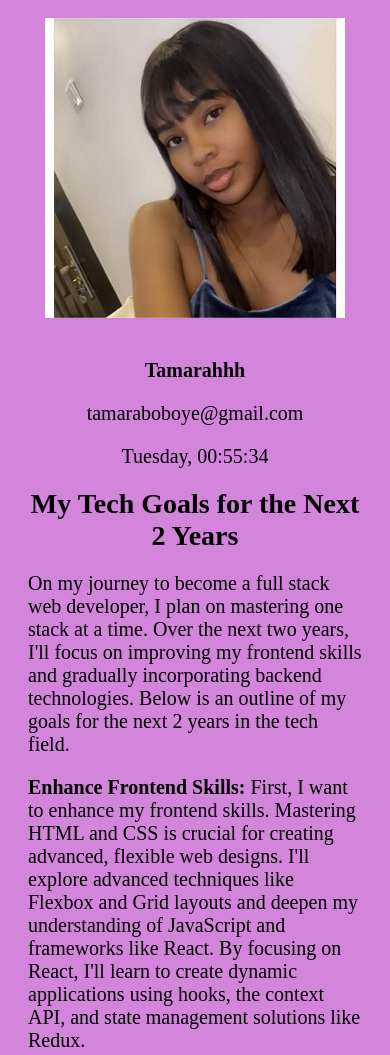
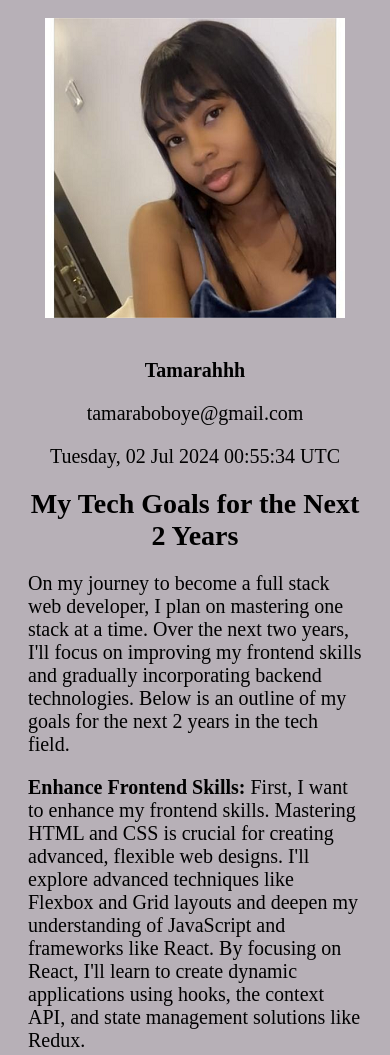
Before and after one commit to Tamarahhh/techgoals, a plain HTML site: page index.html in a window 390 px wide. Shown: the top 1055 px of the page. Drawn offline with Linux system fonts and the light colour scheme.

Commit message:
minor change

```diff
--- a/index.js
+++ b/index.js
@@ -6,12 +6,11 @@ document.addEventListener("DOMContentLoaded", function () {
 
   function updateDateTime() {
     const now = new Date();
-    const options = { weekday: "long" };
-    const dayOfWeek = new Intl.DateTimeFormat("en-US", options).format(now);
-    const utcTime = now.toISOString().split("T")[1].split(".")[0];
+    const dayOfWeek = now.toLocaleString("en-US", { weekday: "long" });
+    const utcDateString = now.toUTCString().split(" ").slice(1, 5).join(" ");
 
     currentDay.innerHTML = dayOfWeek;
-    currentTimeUTC.innerHTML = utcTime;
+    currentTimeUTC.innerHTML = utcDateString + " UTC";
   }
 
   setInterval(updateDateTime, 1000);
--- a/styles.css
+++ b/styles.css
@@ -54,6 +54,7 @@ Footer a:hover {
 @media (max-width: 992px) {
   body {
     padding: 30px 50px;
+    background: #a886ac;
   }
 
   .main h1 {
@@ -82,6 +83,7 @@ Footer a:hover {
 @media (max-width: 768px) {
   body {
     padding: 20px 40px;
+    background: #969097;
   }
 
   .main h1 {
@@ -108,6 +110,7 @@ Footer a:hover {
 @media (max-width: 576px) {
   body {
     padding: 10px 20px;
+    background: #b7b0b7;
   }
 
   .main h1 {
```
